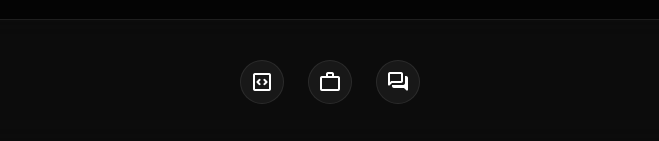
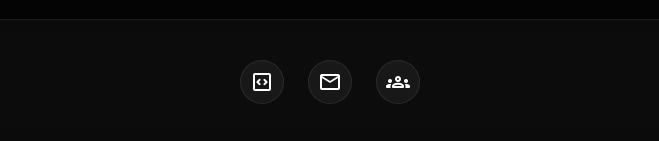
Before and after one commit to seavinh/Portfolio, an Angular app: page / in a window 1280 px wide. Shown: the part 3999-4140 px from the top of the page, without its empty margins (310-969 px from the left). Built offline with nearby package versions, Linux system fonts and the light colour scheme.

Commit message:
Add Facebook link to footer

```diff
--- a/src/app/components/footer/footer.html
+++ b/src/app/components/footer/footer.html
@@ -2,8 +2,8 @@
     <div class="container footer-container">
         <div class="social-links">
             <a href="https://github.com/seavinh" target="_blank" rel="noopener noreferrer" aria-label="GitHub"><span class="material-symbols-rounded">code_blocks</span></a>
-            <a href="" aria-label="LinkedIn"><span class="material-symbols-rounded">work</span></a>
-            <a href="#" aria-label="Twitter"><span class="material-symbols-rounded">forum</span></a>
+            <a href="mailto:ouseavinh@gmail.com" aria-label="Email"><span class="material-symbols-rounded">mail</span></a>
+            <a href="https://www.facebook.com/share/18owfcUSjB/?mibextid=wwXIfr" target="_blank" rel="noopener noreferrer" aria-label="Facebook"><span class="material-symbols-rounded">groups</span></a>
         </div>
 
     </div>
```
